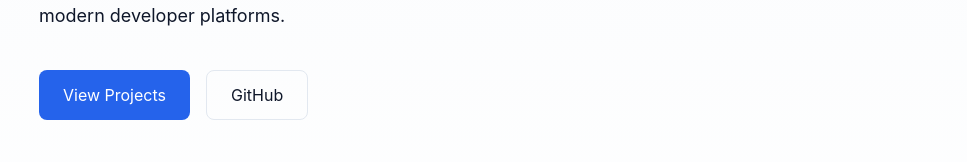
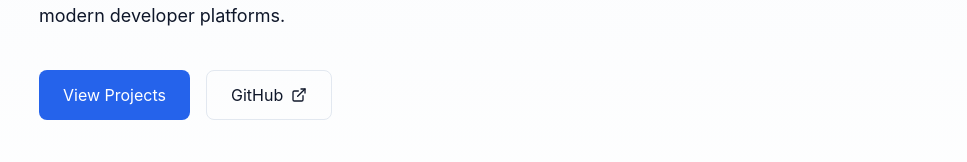
Before and after one commit to JourneyToTheWes/ProjectWesleyWei, a React app in the folder frontend/: page / in a window 1280 px wide. Shown: the part 413-575 px from the top of the page, without its empty margins (313-1280 px from the left). Built offline with nearby package versions, Linux system fonts and the light colour scheme; the HTML template or start-up script is replaced by a standard one.

Commit message:
Added href and external link Buttons - Also updated spacing in Hero

```diff
--- a/frontend/src/components/Hero.tsx
+++ b/frontend/src/components/Hero.tsx
@@ -2,7 +2,7 @@ import Button from "./ui/Button";
 
 const Hero = () => {
     return (
-        <section className="min-h-screen flex items-center bg-gradient-to-b from-background to-surface">
+        <section className="min-h-screen flex items-center py-24 bg-gradient-to-b from-background to-surface">
             <div className="max-w-5xl mx-auto px-6">
                 <p className="text-accent mb-4">Hi, I'm</p>
 
@@ -19,9 +19,17 @@ const Hero = () => {
                 </p>
 
                 <div className="flex gap-4">
-                    <Button variant="primary">View Projects</Button>
+                    <Button href="#projects" variant="primary">
+                        View Projects
+                    </Button>
 
-                    <Button variant="outline">GitHub</Button>
+                    <Button
+                        href="https://github.com/JourneyToTheWes"
+                        variant="outline"
+                        external
+                    >
+                        GitHub
+                    </Button>
                 </div>
 
                 <p className="text-sm text-muted mt-10">
--- a/frontend/src/components/ui/Button.tsx
+++ b/frontend/src/components/ui/Button.tsx
@@ -1,20 +1,38 @@
 import clsx from "clsx";
+import { ExternalLink } from "lucide-react";
 
-type ButtonProps = React.ButtonHTMLAttributes<HTMLButtonElement> & {
+type BaseProps = {
     variant?: "primary" | "outline" | "ghost";
     size?: "default" | "icon";
+    className?: string;
+    children: React.ReactNode;
 };
+
+// Internal discriminated union
+type InternalButtonProps = BaseProps &
+    React.ButtonHTMLAttributes<HTMLButtonElement> & {
+        href?: undefined;
+        external?: undefined;
+    };
+
+type InternalAnchorProps = BaseProps &
+    React.AnchorHTMLAttributes<HTMLAnchorElement> & {
+        href: string;
+        external?: boolean;
+    };
+
+// Exported props type
+export type ButtonProps = InternalButtonProps | InternalAnchorProps;
 
 const Button: React.FC<ButtonProps> = ({
     variant = "primary",
     size = "default",
     className,
+    children,
     ...props
 }) => {
-    return (
-        <button
-            className={clsx(
-                "rounded-lg transition cursor-pointer flex items-center justify-center hover:scale-[1.02]",
+    const classes = clsx(
+        "rounded-lg transition cursor-pointer flex items-center gap-2 justify-center hover:scale-[1.02]",
 
         variant === "primary" &&
             "bg-primary text-white px-6 py-3 hover:opacity-90",
@@ -28,9 +46,34 @@ const Button: React.FC<ButtonProps> = ({
         size === "icon" && "p-2",
 
         className,
-            )}
-            {...props}
-        />
+    );
+
+    if ("href" in props) {
+        const { href, external, ...rest } = props;
+
+        // Explicitly cast to AnchorProps to avoid spreading button-only props
+        const anchorProps =
+            rest as React.AnchorHTMLAttributes<HTMLAnchorElement>;
+
+        return (
+            <a
+                href={href}
+                className={classes}
+                target={external ? "_blank" : undefined}
+                rel={external ? "noopener noreferrer" : undefined}
+                {...anchorProps}
+            >
+                {children}
+                {external && <ExternalLink className="w-4 h-4" />}
+            </a>
+        );
+    }
+
+    const buttonProps = props as React.ButtonHTMLAttributes<HTMLButtonElement>;
+    return (
+        <button className={classes} {...buttonProps}>
+            {children}
+        </button>
     );
 };
 
```
Lines whose indentation alone changed are shown as unchanged.
